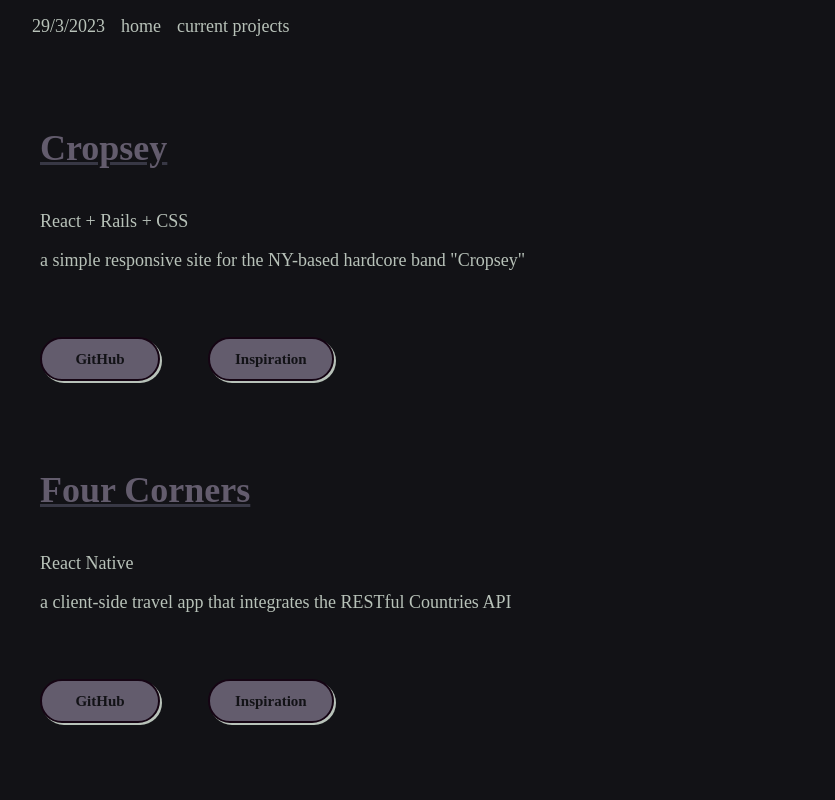
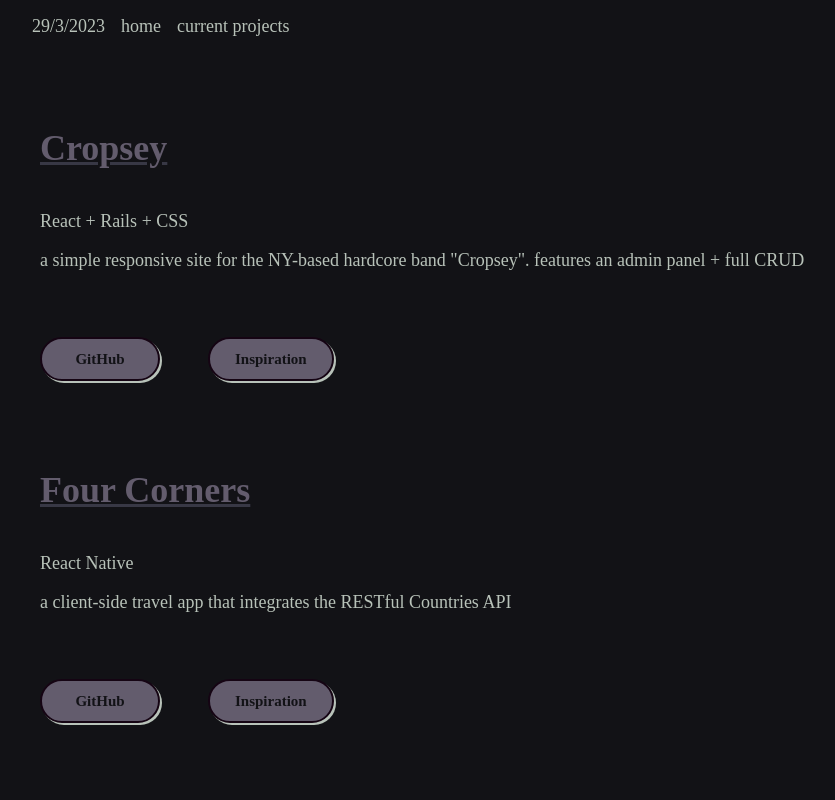
Before and after one commit to dreadnought-admin/portfolio, a React (Vite) app: page /showcase in a window 1280 px wide. Shown: the top 800 px of the page, without its empty margins (0-835 px from the left). Built offline with nearby package versions, Linux system fonts and the light colour scheme; a web font is replaced by a local one.

Commit message:
Changes link in portfolio

```diff
--- a/src/Showcase.jsx
+++ b/src/Showcase.jsx
@@ -7,10 +7,10 @@ const Showcase = () => {
   <div className="showcase-container">
   <ul>
       <div className="showcase-text">
-      <a className="header-link" href="https://youtu.be/rbu9uBSYqow"><h1>Cropsey</h1></a>
+      <a className="header-link" href="https://cropsey.netlify.app/"><h1>Cropsey</h1></a>
         <section>
           <p>React + Rails + CSS</p>
-          <p>a simple responsive site for the NY-based hardcore band "Cropsey"</p>
+          <p>a simple responsive site for the NY-based hardcore band "Cropsey". features an admin panel + full CRUD</p>
         </section>
         <div className="button-74-container">
         <a href="https://github.com/dreadnought-admin/authenticated-cropsey"><button className="button-74 confirm_selection">GitHub</button></a>
```
